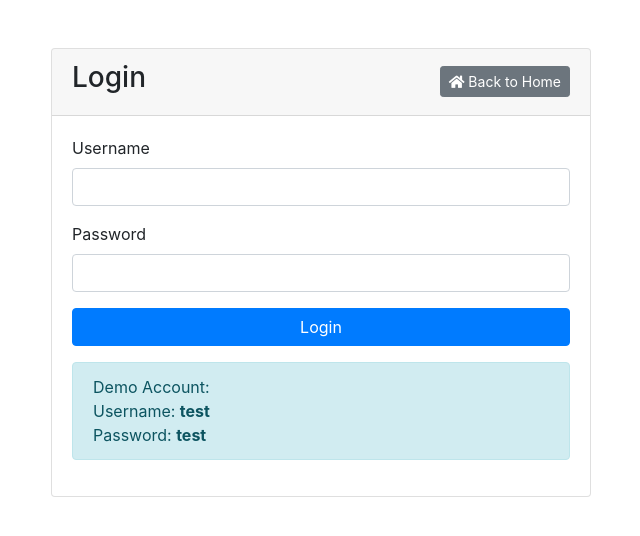
After one commit to ClementLG/WebLab, a Flask app: page /login in a window 1280 px wide. The commit adds this page. Shown: the top 536 px of the page, without its empty margins (319-959 px from the left). Run offline with Flask 3, Linux system fonts and the light colour scheme; some libraries are stand-ins or nearby versions.

Commit message:
adding a fake login page

```diff
--- a/web_app/app.py
+++ b/web_app/app.py
@@ -1,4 +1,4 @@
-from flask import Flask, render_template, request, send_from_directory, redirect, url_for
+from flask import Flask, render_template, request, send_from_directory, redirect, url_for, flash
 import os
 import random
 import logging
@@ -6,6 +6,7 @@ from logging.handlers import RotatingFileHandler
 import time  # Importation du module time
 
 app = Flask(__name__)
+app.secret_key = "FakeSecretKey"  # Important pour les sessions et les flash messages
 
 UPLOAD_FOLDER = os.path.join(os.path.dirname(__file__), 'uploads')
 if not os.path.exists(UPLOAD_FOLDER):
@@ -112,5 +113,25 @@ def logs():
     except FileNotFoundError:
         return "Logs non trouvés", 404
 
+@app.route('/login', methods=['GET', 'POST'])
+def login():
+    if request.method == 'POST':
+        username = request.form['username']
+        password = request.form['password']
+
+        # Ici, vous implémenteriez votre logique d'authentification
+        # Dans cet exemple, nous allons simplement simuler une authentification réussie
+        if username == 'test' and password == 'test':
+            # Authentification réussie
+            flash('Login successful!', 'success')
+            app.logger.info(f"User '{username}' login successful")
+            return redirect(url_for('index'))  # Rediriger vers la page d'accueil
+        else:
+            # Authentification échouée
+            app.logger.error(f"User '{username}' : credentials invalid")
+            return render_template('login.html', error='Invalid credentials')
+
+    return render_template('login.html')
+
 if __name__ == '__main__':
     app.run(debug=True)
--- /dev/null
+++ b/web_app/templates/login.html
@@ -0,0 +1,45 @@
+<!DOCTYPE html>
+<html>
+<head>
+    <title>Login</title>
+    <link rel="stylesheet" href="https://stackpath.bootstrapcdn.com/bootstrap/4.5.2/css/bootstrap.min.css">
+    <link rel="stylesheet" href="https://cdnjs.cloudflare.com/ajax/libs/font-awesome/5.15.1/css/all.min.css">
+</head>
+<body>
+    <div class="container mt-5">
+        <div class="row justify-content-center">
+            <div class="col-md-6">
+                <div class="card">
+                    <div class="card-header d-flex justify-content-between align-items-center">
+                        <h3 class="text-center">Login</h3>
+                        <a href="{{ url_for('index') }}" class="btn btn-sm btn-secondary">
+                            <i class="fas fa-home"></i> Back to Home
+                        </a>
+                    </div>
+                    <div class="card-body">
+                        <form method="POST" action="{{ url_for('login') }}">
+                            <div class="form-group">
+                                <label for="username">Username</label>
+                                <input type="text" class="form-control" id="username" name="username" required>
+                            </div>
+                            <div class="form-group">
+                                <label for="password">Password</label>
+                                <input type="password" class="form-control" id="password" name="password" required>
+                            </div>
+                            <button type="submit" class="btn btn-primary btn-block">Login</button>
+                        </form>
+                        {% if error %}
+                            <div class="alert alert-danger mt-3">{{ error }}</div>
+                        {% endif %}
+                        <div class="alert alert-info mt-3">
+                            Demo Account:<br>
+                            Username: <strong>test</strong><br>
+                            Password: <strong>test</strong>
+                        </div>
+                    </div>
+                </div>
+            </div>
+        </div>
+    </div>
+</body>
+</html>
```
Also changed, not shown: web_app/templates/index.html (+48 -14 lines).
